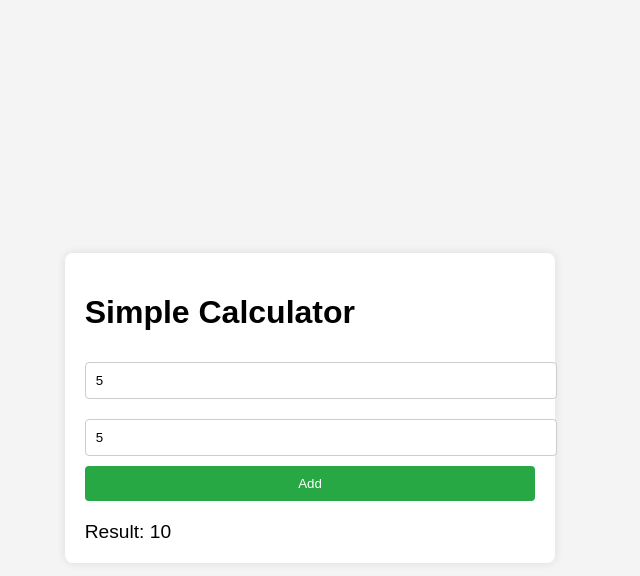
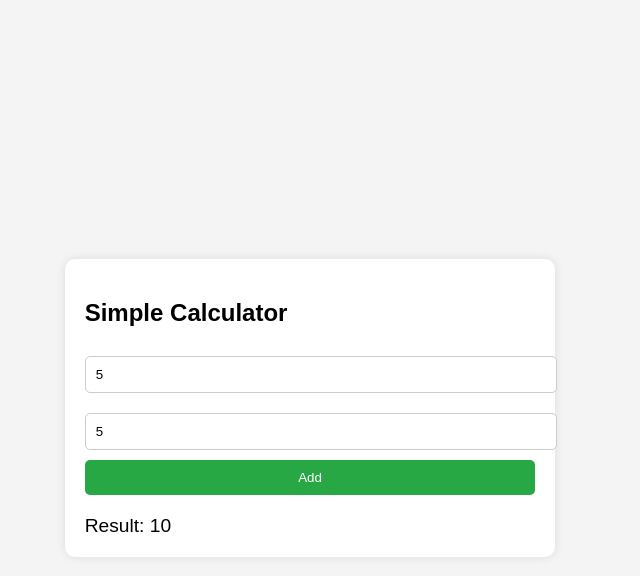
Before and after one commit to 23f1003086/local-test-task-001, a plain HTML site: page index.html in a window 1280 px wide. Both pictures are taken after typing "5", "5" into the empty fields and a click on the button "Add". Shown: the whole page, without its empty margins (330-970 px from the left). Drawn offline with Linux system fonts and the light colour scheme.

Commit message:
Round 1 - Update index.html

```diff
--- a/index.html
+++ b/index.html
@@ -16,7 +16,7 @@
         .calculator {
             background: white;
             padding: 20px;
-            border-radius: 8px;
+            border-radius: 10px;
             box-shadow: 0 0 10px rgba(0, 0, 0, 0.1);
         }
         input[type="number"] {
@@ -24,7 +24,7 @@
             padding: 10px;
             margin: 10px 0;
             border: 1px solid #ccc;
-            border-radius: 4px;
+            border-radius: 5px;
         }
         button {
             width: 100%;
@@ -32,7 +32,7 @@
             background-color: #28a745;
             color: white;
             border: none;
-            border-radius: 4px;
+            border-radius: 5px;
             cursor: pointer;
         }
         button:hover {
@@ -49,25 +49,31 @@
 </head>
 <body>
     <div class="calculator">
-        <h1>Simple Calculator</h1>
+        <h2>Simple Calculator</h2>
         <input type="number" id="num1" placeholder="Enter first number" />
         <input type="number" id="num2" placeholder="Enter second number" />
         <button onclick="addNumbers()">Add</button>
         <div class="result" id="result"></div>
+        <div class="error" id="error"></div>
     </div>
 
     <script>
         function addNumbers() {
-            const num1 = parseFloat(document.getElementById('num1').value);
-            const num2 = parseFloat(document.getElementById('num2').value);
+            const num1 = document.getElementById('num1').value;
+            const num2 = document.getElementById('num2').value;
             const resultDiv = document.getElementById('result');
+            const errorDiv = document.getElementById('error');
 
-            if (isNaN(num1) || isNaN(num2)) {
-                resultDiv.innerHTML = '<span class="error">Please enter valid numbers.</span>';
-            } else {
-                const sum = num1 + num2;
-                resultDiv.innerHTML = `Result: ${sum}`;
+            resultDiv.textContent = '';
+            errorDiv.textContent = '';
+
+            if (num1 === '' || num2 === '') {
+                errorDiv.textContent = 'Please enter both numbers.';
+                return;
             }
+
+            const sum = parseFloat(num1) + parseFloat(num2);
+            resultDiv.textContent = `Result: ${sum}`;
         }
     </script>
 </body>
```
